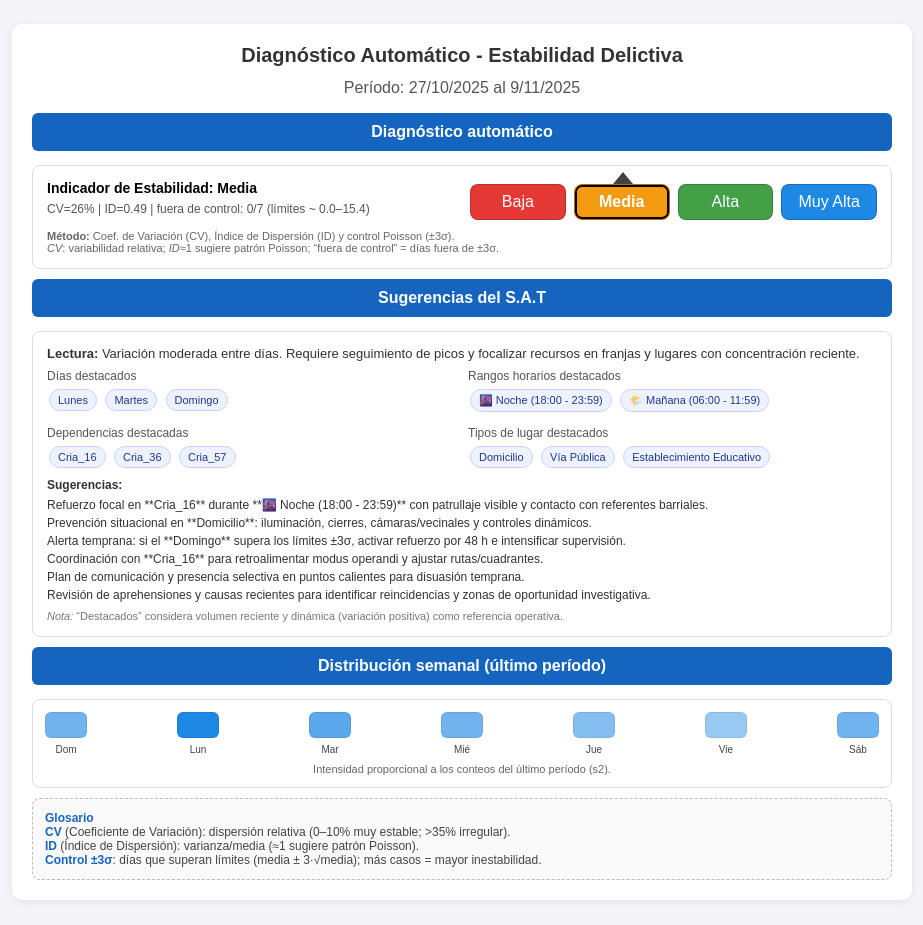
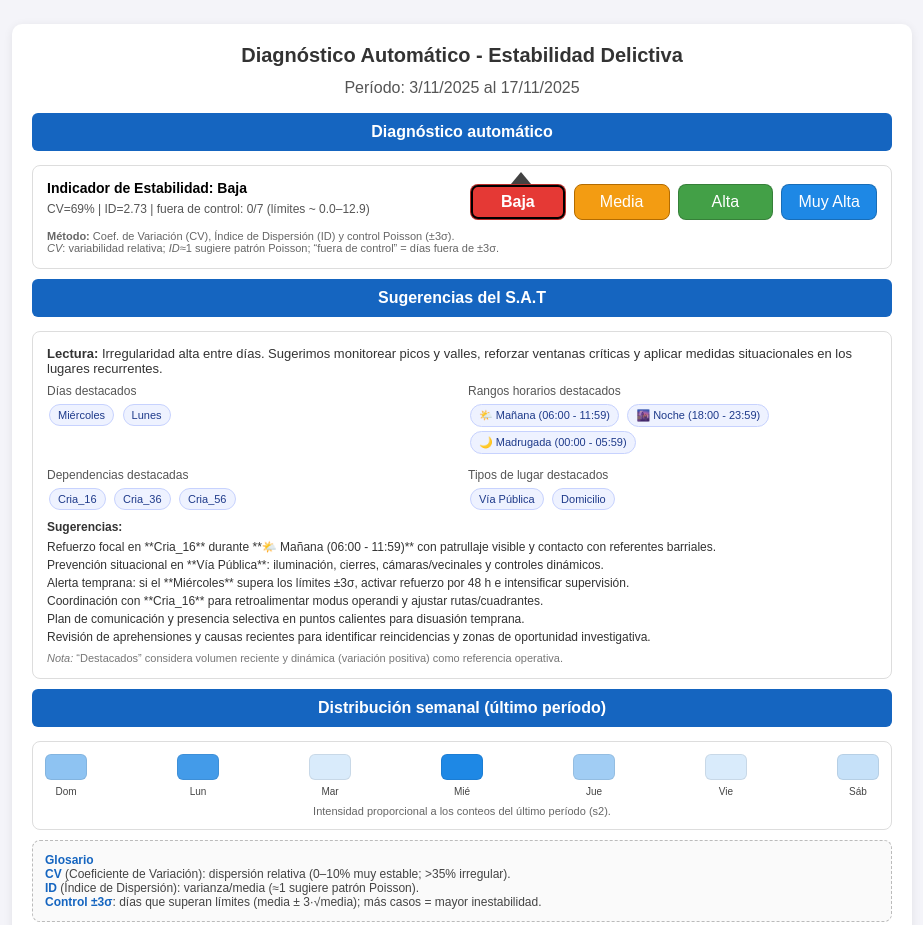
Before and after one commit to satdistrital6-prog/diagnostico, a plain HTML site: page index.html in a window 1280 px wide. Shown: the whole page, without its empty margins (178-1101 px from the left). Drawn offline with Linux system fonts and the light colour scheme.

Commit message:
Update index.html

```diff
--- a/index.html
+++ b/index.html
@@ -16,14 +16,14 @@
   <body>
     <div class="container">
       <h1>Diagnóstico Automático - Estabilidad Delictiva</h1>
-      <p>Período: 27/10/2025 al 9/11/2025</p>
+      <p>Período: 3/11/2025 al 17/11/2025</p>
 
   <div class="header">Diagnóstico automático</div>
   <div style="border:1px solid #ddd;border-radius:8px;padding:14px;background:#fff;margin:10px 0;">
     <div style="display:flex;align-items:flex-start;gap:16px;flex-wrap:wrap;">
       <div style="flex:1;min-width:280px">
-        <div style="font-weight:bold;font-size:14px;margin-bottom:6px;">Indicador de Estabilidad: Media</div>
-        <div style="font-size:12px;color:#555;">CV=26% | ID=0.49 | fuera de control: 0/7 (límites ~ 0.0–15.4)</div>
+        <div style="font-weight:bold;font-size:14px;margin-bottom:6px;">Indicador de Estabilidad: Baja</div>
+        <div style="font-size:12px;color:#555;">CV=69% | ID=2.73 | fuera de control: 0/7 (límites ~ 0.0–12.9)</div>
       </div>
       <div style="flex:1;min-width:300px">
     <div style="position:relative;margin-top:4px;">
@@ -36,7 +36,7 @@
            padding:8px 10px;
            text-align:center;
            border:1px solid rgba(0,0,0,0.2);
-
+           box-shadow:0 0 0 2px #000 inset;font-weight:bold;
           ">
   Baja
 </div>
@@ -49,7 +49,7 @@
            padding:8px 10px;
            text-align:center;
            border:1px solid #b36b00;
-           box-shadow:0 0 0 2px #000 inset;font-weight:bold;
+
           ">
   Media
 </div>
@@ -83,7 +83,7 @@
 
       </div>
       <div style="
-        position:absolute; left: calc(37.5% - 10px); top:-12px;
+        position:absolute; left: calc(12.5% - 10px); top:-12px;
         width: 0; height: 0; border-left: 10px solid transparent; border-right: 10px solid transparent;
         border-bottom: 12px solid #424242;
       "></div>
@@ -99,32 +99,32 @@
   <div class="header">Sugerencias del S.A.T</div>
   <div style="border:1px solid #ddd;border-radius:8px;padding:14px;background:#fff;margin:10px 0;">
     <div style="font-size:13px;color:#333;margin-bottom:8px;">
-      <b>Lectura:</b> Variación moderada entre días. Requiere seguimiento de picos y focalizar recursos en franjas y lugares con concentración reciente.
+      <b>Lectura:</b> Irregularidad alta entre días. Sugerimos monitorear picos y valles, reforzar ventanas críticas y aplicar medidas situacionales en los lugares recurrentes.
     </div>
 
     <div style="display:grid;grid-template-columns:1fr 1fr;gap:12px; margin-bottom:8px;">
       <div>
         <div style="font-size:12px;color:#555;margin-bottom:4px;">Días destacados</div>
-        <span style="display:inline-block;background:#eef2ff;border:1px solid #c7d2fe;color:#1e3a8a;padding:4px 8px;border-radius:999px;font-size:11px;margin:2px;">Lunes</span> <span style="display:inline-block;background:#eef2ff;border:1px solid #c7d2fe;color:#1e3a8a;padding:4px 8px;border-radius:999px;font-size:11px;margin:2px;">Martes</span> <span style="display:inline-block;background:#eef2ff;border:1px solid #c7d2fe;color:#1e3a8a;padding:4px 8px;border-radius:999px;font-size:11px;margin:2px;">Domingo</span>
+        <span style="display:inline-block;background:#eef2ff;border:1px solid #c7d2fe;color:#1e3a8a;padding:4px 8px;border-radius:999px;font-size:11px;margin:2px;">Miércoles</span> <span style="display:inline-block;background:#eef2ff;border:1px solid #c7d2fe;color:#1e3a8a;padding:4px 8px;border-radius:999px;font-size:11px;margin:2px;">Lunes</span>
       </div>
       <div>
         <div style="font-size:12px;color:#555;margin-bottom:4px;">Rangos horarios destacados</div>
-        <span style="display:inline-block;background:#eef2ff;border:1px solid #c7d2fe;color:#1e3a8a;padding:4px 8px;border-radius:999px;font-size:11px;margin:2px;">🌆 Noche (18:00 - 23:59)</span> <span style="display:inline-block;background:#eef2ff;border:1px solid #c7d2fe;color:#1e3a8a;padding:4px 8px;border-radius:999px;font-size:11px;margin:2px;">🌤️ Mañana (06:00 - 11:59)</span>
+        <span style="display:inline-block;background:#eef2ff;border:1px solid #c7d2fe;color:#1e3a8a;padding:4px 8px;border-radius:999px;font-size:11px;margin:2px;">🌤️ Mañana (06:00 - 11:59)</span> <span style="display:inline-block;background:#eef2ff;border:1px solid #c7d2fe;color:#1e3a8a;padding:4px 8px;border-radius:999px;font-size:11px;margin:2px;">🌆 Noche (18:00 - 23:59)</span> <span style="display:inline-block;background:#eef2ff;border:1px solid #c7d2fe;color:#1e3a8a;padding:4px 8px;border-radius:999px;font-size:11px;margin:2px;">🌙 Madrugada (00:00 - 05:59)</span>
       </div>
       <div>
         <div style="font-size:12px;color:#555;margin-bottom:4px;">Dependencias destacadas</div>
-        <span style="display:inline-block;background:#eef2ff;border:1px solid #c7d2fe;color:#1e3a8a;padding:4px 8px;border-radius:999px;font-size:11px;margin:2px;">Cria_16</span> <span style="display:inline-block;background:#eef2ff;border:1px solid #c7d2fe;color:#1e3a8a;padding:4px 8px;border-radius:999px;font-size:11px;margin:2px;">Cria_36</span> <span style="display:inline-block;background:#eef2ff;border:1px solid #c7d2fe;color:#1e3a8a;padding:4px 8px;border-radius:999px;font-size:11px;margin:2px;">Cria_57</span>
+        <span style="display:inline-block;background:#eef2ff;border:1px solid #c7d2fe;color:#1e3a8a;padding:4px 8px;border-radius:999px;font-size:11px;margin:2px;">Cria_16</span> <span style="display:inline-block;background:#eef2ff;border:1px solid #c7d2fe;color:#1e3a8a;padding:4px 8px;border-radius:999px;font-size:11px;margin:2px;">Cria_36</span> <span style="display:inline-block;background:#eef2ff;border:1px solid #c7d2fe;color:#1e3a8a;padding:4px 8px;border-radius:999px;font-size:11px;margin:2px;">Cria_56</span>
       </div>
       <div>
         <div style="font-size:12px;color:#555;margin-bottom:4px;">Tipos de lugar destacados</div>
-        <span style="display:inline-block;background:#eef2ff;border:1px solid #c7d2fe;color:#1e3a8a;padding:4px 8px;border-radius:999px;font-size:11px;margin:2px;">Domicilio</span> <span style="display:inline-block;background:#eef2ff;border:1px solid #c7d2fe;color:#1e3a8a;padding:4px 8px;border-radius:999px;font-size:11px;margin:2px;">Vía Pública</span> <span style="display:inline-block;background:#eef2ff;border:1px solid #c7d2fe;color:#1e3a8a;padding:4px 8px;border-radius:999px;font-size:11px;margin:2px;">Establecimiento Educativo</span>
+        <span style="display:inline-block;background:#eef2ff;border:1px solid #c7d2fe;color:#1e3a8a;padding:4px 8px;border-radius:999px;font-size:11px;margin:2px;">Vía Pública</span> <span style="display:inline-block;background:#eef2ff;border:1px solid #c7d2fe;color:#1e3a8a;padding:4px 8px;border-radius:999px;font-size:11px;margin:2px;">Domicilio</span>
       </div>
     </div>
 
     <div style="font-size:12px;color:#333;margin-top:6px;">
       <b>Sugerencias:</b>
       <ul style="list-style:none;margin:6px 0 0 0;padding-left:0;">
-        <li style="margin-bottom:4px;">Refuerzo focal en **Cria_16** durante **🌆 Noche (18:00 - 23:59)** con patrullaje visible y contacto con referentes barriales.</li><li style="margin-bottom:4px;">Prevención situacional en **Domicilio**: iluminación, cierres, cámaras/vecinales y controles dinámicos.</li><li style="margin-bottom:4px;">Alerta temprana: si el **Domingo** supera los límites ±3σ, activar refuerzo por 48 h e intensificar supervisión.</li><li style="margin-bottom:4px;">Coordinación con **Cria_16** para retroalimentar modus operandi y ajustar rutas/cuadrantes.</li><li style="margin-bottom:4px;">Plan de comunicación y presencia selectiva en puntos calientes para disuasión temprana.</li><li style="margin-bottom:4px;">Revisión de aprehensiones y causas recientes para identificar reincidencias y zonas de oportunidad investigativa.</li>
+        <li style="margin-bottom:4px;">Refuerzo focal en **Cria_16** durante **🌤️ Mañana (06:00 - 11:59)** con patrullaje visible y contacto con referentes barriales.</li><li style="margin-bottom:4px;">Prevención situacional en **Vía Pública**: iluminación, cierres, cámaras/vecinales y controles dinámicos.</li><li style="margin-bottom:4px;">Alerta temprana: si el **Miércoles** supera los límites ±3σ, activar refuerzo por 48 h e intensificar supervisión.</li><li style="margin-bottom:4px;">Coordinación con **Cria_16** para retroalimentar modus operandi y ajustar rutas/cuadrantes.</li><li style="margin-bottom:4px;">Plan de comunicación y presencia selectiva en puntos calientes para disuasión temprana.</li><li style="margin-bottom:4px;">Revisión de aprehensiones y causas recientes para identificar reincidencias y zonas de oportunidad investigativa.</li>
       </ul>
       <div style="font-size:11px;color:#777;margin-top:8px;">
         <em>Nota:</em> “Destacados” considera volumen reciente y dinámica (variación positiva) como referencia operativa.
@@ -137,44 +137,44 @@
       <div style="display:flex;justify-content:space-between;gap:8px;flex-wrap:wrap;">
 
       <div style="display:flex;flex-direction:column;align-items:center;gap:6px;">
-        <div title="Domingo: 7"
-             style="width:40px;height:24px;border-radius:6px;background:rgba(30,136,229, 0.6363636363636364);border:1px solid rgba(0,0,0,0.08);"></div>
+        <div title="Domingo: 6"
+             style="width:40px;height:24px;border-radius:6px;background:rgba(30,136,229, 0.5);border:1px solid rgba(0,0,0,0.08);"></div>
         <div style="font-size:10px;color:#444;">Dom</div>
       </div>
 
       <div style="display:flex;flex-direction:column;align-items:center;gap:6px;">
-        <div title="Lunes: 11"
-             style="width:40px;height:24px;border-radius:6px;background:rgba(30,136,229, 1);border:1px solid rgba(0,0,0,0.08);"></div>
+        <div title="Lunes: 10"
+             style="width:40px;height:24px;border-radius:6px;background:rgba(30,136,229, 0.8333333333333334);border:1px solid rgba(0,0,0,0.08);"></div>
         <div style="font-size:10px;color:#444;">Lun</div>
       </div>
 
       <div style="display:flex;flex-direction:column;align-items:center;gap:6px;">
-        <div title="Martes: 8"
-             style="width:40px;height:24px;border-radius:6px;background:rgba(30,136,229, 0.7272727272727273);border:1px solid rgba(0,0,0,0.08);"></div>
+        <div title="Martes: 2"
+             style="width:40px;height:24px;border-radius:6px;background:rgba(30,136,229, 0.16666666666666666);border:1px solid rgba(0,0,0,0.08);"></div>
         <div style="font-size:10px;color:#444;">Mar</div>
       </div>
 
       <div style="display:flex;flex-direction:column;align-items:center;gap:6px;">
-        <div title="Miércoles: 7"
-             style="width:40px;height:24px;border-radius:6px;background:rgba(30,136,229, 0.6363636363636364);border:1px solid rgba(0,0,0,0.08);"></div>
+        <div title="Miércoles: 12"
+             style="width:40px;height:24px;border-radius:6px;background:rgba(30,136,229, 1);border:1px solid rgba(0,0,0,0.08);"></div>
         <div style="font-size:10px;color:#444;">Mié</div>
       </div>
 
       <div style="display:flex;flex-direction:column;align-items:center;gap:6px;">
-        <div title="Jueves: 6"
-             style="width:40px;height:24px;border-radius:6px;background:rgba(30,136,229, 0.5454545454545454);border:1px solid rgba(0,0,0,0.08);"></div>
+        <div title="Jueves: 5"
+             style="width:40px;height:24px;border-radius:6px;background:rgba(30,136,229, 0.4166666666666667);border:1px solid rgba(0,0,0,0.08);"></div>
         <div style="font-size:10px;color:#444;">Jue</div>
       </div>
 
       <div style="display:flex;flex-direction:column;align-items:center;gap:6px;">
-        <div title="Viernes: 5"
-             style="width:40px;height:24px;border-radius:6px;background:rgba(30,136,229, 0.45454545454545453);border:1px solid rgba(0,0,0,0.08);"></div>
+        <div title="Viernes: 2"
+             style="width:40px;height:24px;border-radius:6px;background:rgba(30,136,229, 0.16666666666666666);border:1px solid rgba(0,0,0,0.08);"></div>
         <div style="font-size:10px;color:#444;">Vie</div>
       </div>
 
       <div style="display:flex;flex-direction:column;align-items:center;gap:6px;">
-        <div title="Sábado: 7"
-             style="width:40px;height:24px;border-radius:6px;background:rgba(30,136,229, 0.6363636363636364);border:1px solid rgba(0,0,0,0.08);"></div>
+        <div title="Sábado: 3"
+             style="width:40px;height:24px;border-radius:6px;background:rgba(30,136,229, 0.25);border:1px solid rgba(0,0,0,0.08);"></div>
         <div style="font-size:10px;color:#444;">Sáb</div>
       </div>
 
```
